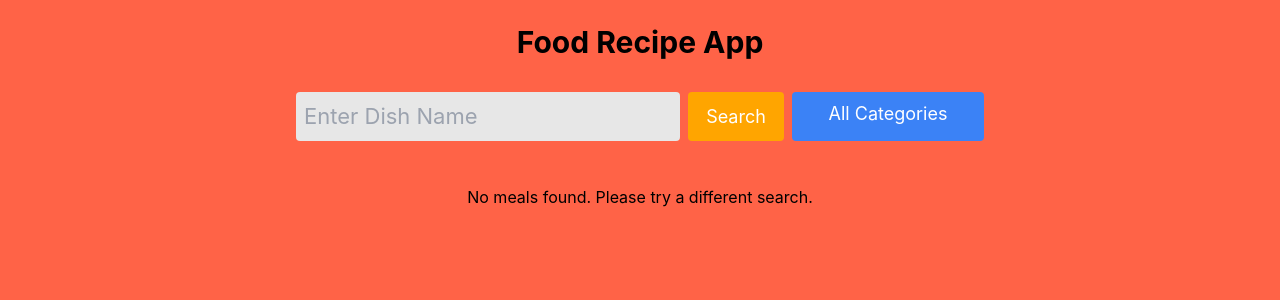
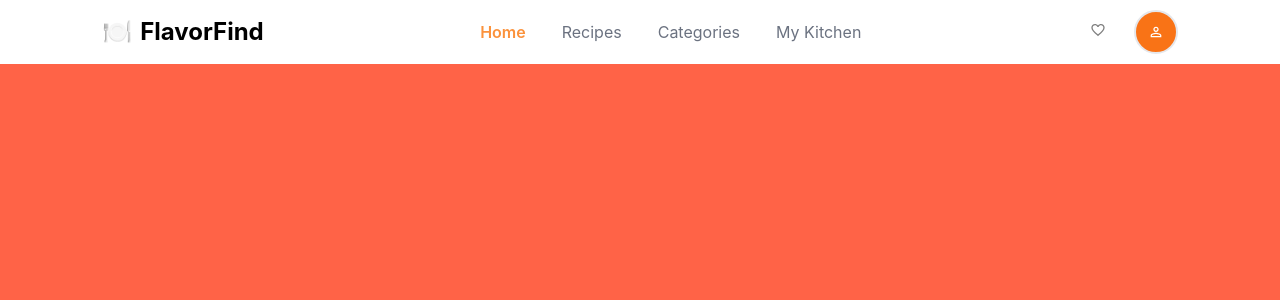
Before and after one commit to iamaltaf786/FlavorFind, a React (Vite) app: page /#/ in a window 1280 px wide. Shown: the top 300 px of the page. Built offline with nearby package versions, Linux system fonts and the light colour scheme.

Commit message:
added navbar

```diff
--- a/package.json
+++ b/package.json
@@ -15,6 +15,7 @@
   "dependencies": {
     "react": "^18.3.1",
     "react-dom": "^18.3.1",
+    "react-icons": "^5.5.0",
     "react-router-dom": "^6.27.0"
   },
   "devDependencies": {
--- a/src/App.jsx
+++ b/src/App.jsx
@@ -4,18 +4,22 @@ import { Route, Routes } from "react-router-dom";
 import MealInfo from "./component/Mealinfo";
 import CategoryList from "./component/CategoryList";
 import ErrorPage from "./component/ErrorPage";
+import Navbar from "./component/Navbar";
 
 function App() {
   return (
     <>
       <Routes>
-        <Route path="/" element={<MainPage />} />
-        <Route path="/:mealid" element={<MealInfo />} />
-        <Route path="/categories" element={<CategoryList />} />
+        <Route path="/" element={<Navbar />} />
+        {/* <Route path="/" element={<MainPage />} /> */}
+        {/* <Route path="/:mealid" element={<MealInfo />} /> */}
+        {/* <Route path="/categories" element={<CategoryList />} /> */}
+
         {/* <Route
           path="/categories/:categoryid"
           element={<CategoryDetail />}
         />{" "} */}
+
         {/* Example route for category detail */}
         <Route path="*" element={<ErrorPage />} />
       </Routes>
--- /dev/null
+++ b/src/component/Navbar.jsx
@@ -0,0 +1,31 @@
+import React from 'react'
+import { MdFavoriteBorder,MdPersonOutline } from "react-icons/md";
+
+function Navbar() {
+  return (
+    <>
+      <div className='container flex justify-around items-center h-16 bg-white'>
+        <div className='webName-icon flex justify-between align-center'>
+            <div className='text-2xl mr-2'>🍽️</div>
+            <h1 className='text-2xl font-bold'>FlavorFind</h1>
+        </div>
+
+        <div className='navbars'>
+            <ul className='flex justify-between align-center gap-3 text-gray-500'>
+                <li className='px-3 py-2 hover:cursor-pointer text-orange-400 font-semibold'>Home</li>
+                <li className='px-3 py-2 hover:cursor-pointer'>Recipes</li>
+                <li className='px-3 py-2 hover:cursor-pointer'>Categories</li>
+                <li className='px-3 py-2 hover:cursor-pointer'>My Kitchen</li>
+            </ul>
+        </div>
+
+        <div className='fav-profile flex justify-between align-center'>
+            <div className='p-3 rounded-xl mr-4 hover:bg-green-500'><MdFavoriteBorder color='gray'/></div>
+            <div className='p-3 border-2 rounded-full bg-orange-500 '><MdPersonOutline color='white'/></div>
+        </div>
+      </div>
+    </>
+  )
+}
+
+export default Navbar
```
Also changed, not shown: 1 other file (tests, documents, lock files or other folders).
